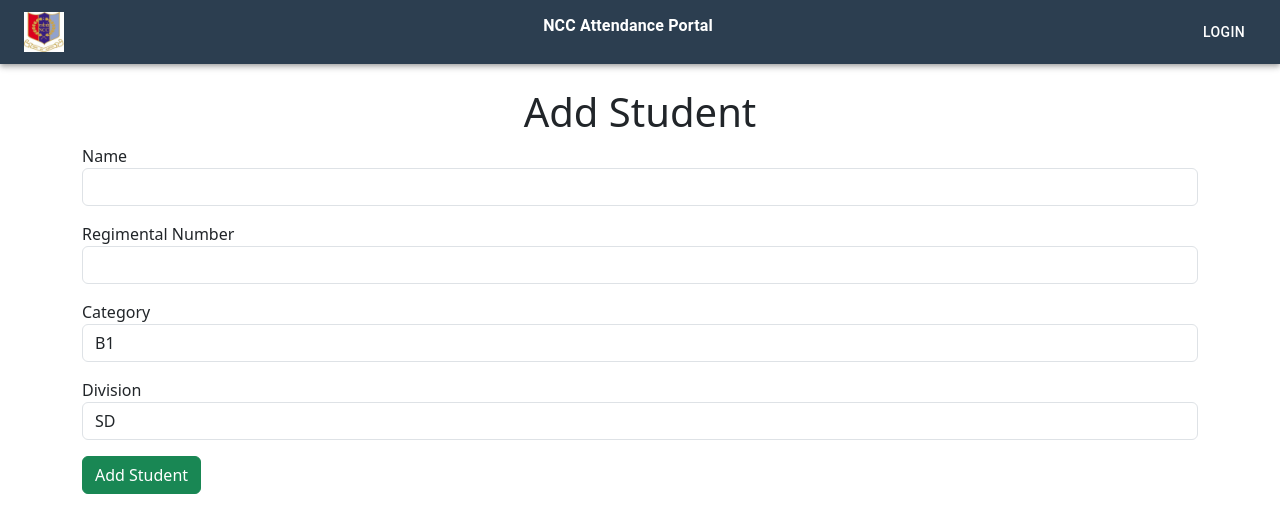
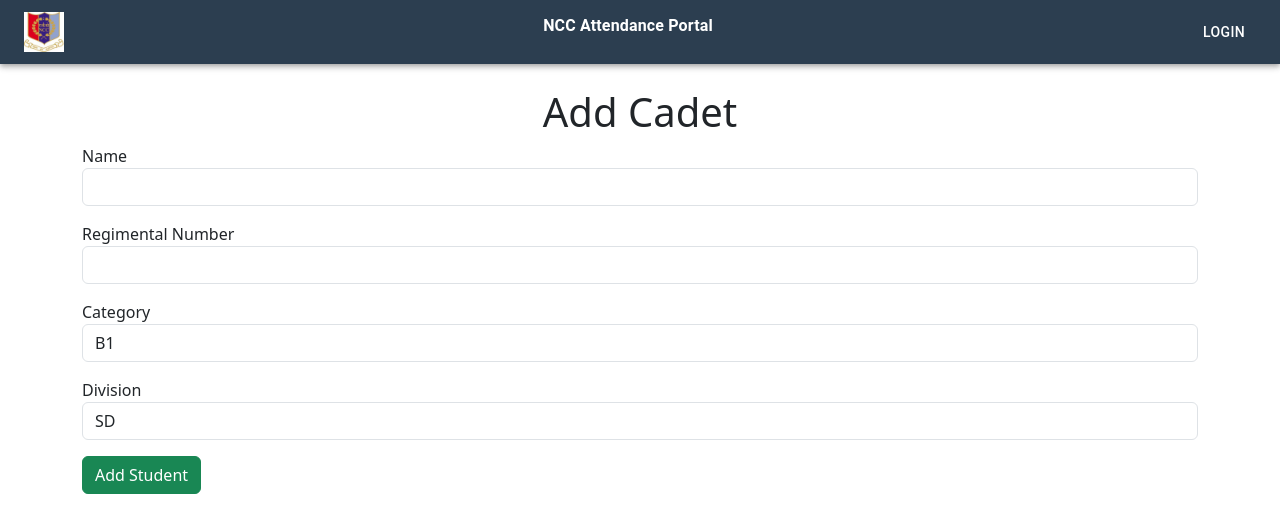
Before and after one commit to tharun2107/NccAttendanceSystem, a React (Create React App) app in the folder frontend/: page /add-student in a window 1280 px wide. Shown: the top 532 px of the page. Built offline with nearby package versions, Linux system fonts and the light colour scheme.

Commit message:
changed minor typo errors

```diff
--- a/frontend/src/components/AddStudent.js
+++ b/frontend/src/components/AddStudent.js
@@ -37,7 +37,7 @@ const AddStudent = () => {
 
   return (
     <div className="container mt-4">
-      <h1 className="text-center">Add Student</h1>
+      <h1 className="text-center">Add Cadet</h1>
 
       <form onSubmit={handleSubmit}>
         <div className="form-group mb-3">
@@ -93,7 +93,7 @@ const AddStudent = () => {
             required
           >
             <option value="SD">SD</option>
-            <option value="SI">SI</option>
+            <option value="SW">SW</option>
           </select>
         </div>
 
--- a/frontend/src/components/HomePage.js
+++ b/frontend/src/components/HomePage.js
@@ -43,7 +43,7 @@ const HomePage = () => {
               />
               <CardContent>
                 {/* <Typography variant="h6">Achievement 1</Typography> */}
-                <Typography variant="body2">NCC Cadet Cops</Typography>
+                <Typography variant="body2">EBSB 2024-25</Typography>
               </CardContent>
             </Card>
           </Grid>
```
